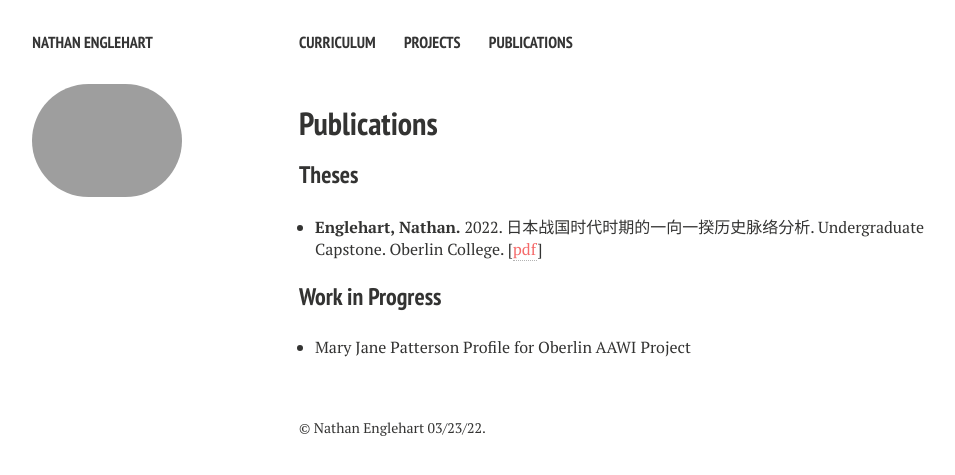
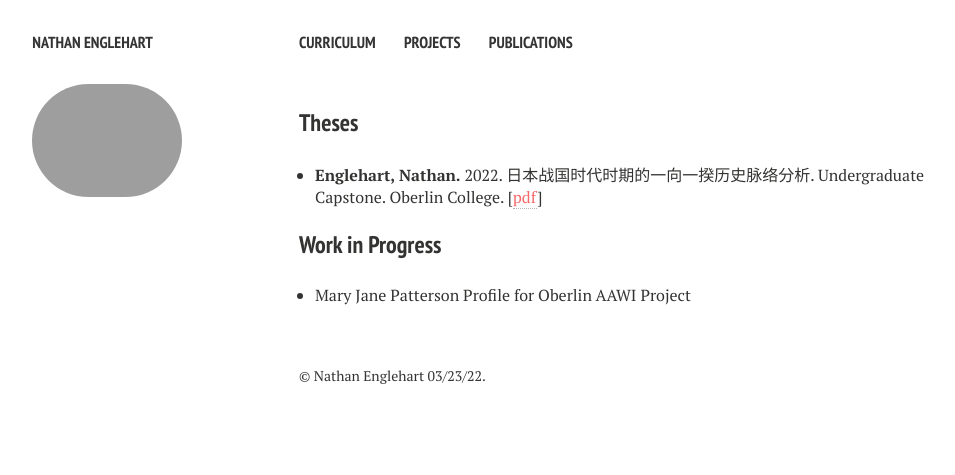
Before and after one commit to nathanenglehart/nathanenglehart.github.io, a Jekyll site: the page built from publications.md, in a window 1280 px wide. Shown: the top 475 px of the page, without its empty margins (21-976 px from the left). Built offline with Jekyll 4.4.1, drawn with Linux system fonts in a browser that asks for light colours; nearby versions of some CDN libraries.

Commit message:
Update publications.html

```diff
--- a/_layouts/publications.html
+++ b/_layouts/publications.html
@@ -80,7 +80,7 @@ div.bibtex pre { font-size: 75%; overflow: auto;  width: 100%; padding: 0em 0em;
     <div class="article-wrap">
       {{ content }}
 
-	<h1>Publications</h1>
+	<!--<h1>Publications</h1>-->
 	<!--<h3>Papers</h3>
 	<ul style="padding-left: 1em !important;">
 		<li><p><b>Englehart, Nathan.</b> Representations of French Colonialism in Babar the Little Elephant. <i>On Second Thought</i>, Oberlin College, April 16, 2021. [<a style="color: #f56a6a !important;" href="https://oberlinost.wordpress.com/2021/04/16/representations-of-french-colonialism-in-the-story-of-babar-the-little-elephant/">link</a>]</p></li>
```
